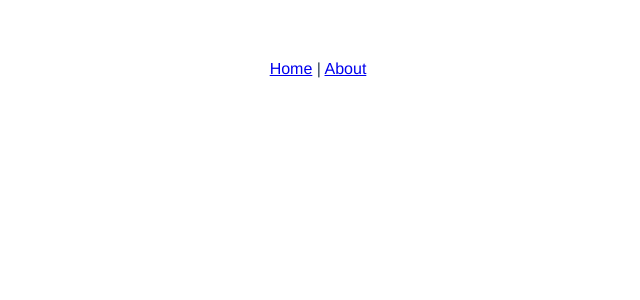
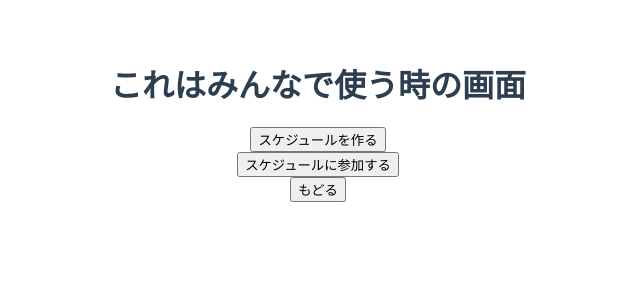
Before and after one commit to MiNAMi37379/challecara2019, a Vue app: page /mulch in a window 1280 px wide. Shown: the top 300 px of the page, without its empty margins (322-962 px from the left). Built offline with nearby package versions, Linux system fonts and the light colour scheme.

Commit message:
画面遷移の実装

```diff
--- a/src/App.vue
+++ b/src/App.vue
@@ -1,9 +1,5 @@
 <template>
   <div id="app">
-    <div id="nav">
-      <router-link to="/">Home</router-link> |
-      <router-link to="/about">About</router-link>
-    </div>
     <router-view/>
   </div>
 </template>
--- a/src/router/index.js
+++ b/src/router/index.js
@@ -11,12 +11,27 @@ const routes = [
     component: Home
   },
   {
-    path: '/about',
-    name: 'about',
+    path: '/schedule',
+    name: 'schedule',
     // route level code-splitting
     // this generates a separate chunk (about.[hash].js) for this route
     // which is lazy-loaded when the route is visited.
-    component: () => import(/* webpackChunkName: "about" */ '../views/About.vue')
+    component: () => import(/* webpackChunkName: "schedule" */ '../views/Schedule.vue')
+  },
+  {
+    path: '/doing',
+    name: 'doing',
+    component: () => import(/* webpackChunkName: "doing" */'../views/Doing.vue')
+  },
+  {
+    path: '/join',
+    name: 'join',
+    component: () => import(/* webpackChunkName: "join" */'../views/Join.vue')
+  },
+  {
+    path: '/mulch',
+    name: 'mulch',
+    component: () => import(/* webpackChunkName: "mulch" */'../views/Mulch.vue')
   }
 ]
 
--- a/src/views/About.vue
+++ /dev/null
@@ -1,5 +0,0 @@
-<template>
-  <div class="about">
-    <h1>This is an about page</h1>
-  </div>
-</template>
--- /dev/null
+++ b/src/views/Doing.vue
@@ -0,0 +1,7 @@
+<template>
+  <div id="doing">
+    <div>
+      <h1>これは実行画面</h1>
+    </div>
+  </div>
+</template>
--- a/src/views/Home.vue
+++ b/src/views/Home.vue
@@ -1,18 +1,23 @@
 <template>
-  <div class="home">
-    <img alt="Vue logo" src="../assets/logo.png">
-    <HelloWorld msg="Welcome to Your Vue.js App"/>
+  <div id="home">
+    <div>
+      <h1>これはホーム画面</h1>
+      <h1>ラーメンまであと3分</h1>
+      <button v-on:click="move_1">ひとりで使う</button> <br>
+      <button v-on:click="move_2">みんなで使う</button>
+    </div>
   </div>
 </template>
 
 <script>
-// @ is an alias to /src
-import HelloWorld from '@/components/HelloWorld.vue'
-
 export default {
-  name: 'home',
-  components: {
-    HelloWorld
+  methods: {
+    move_1: function(){
+      this.$router.push("/schedule")
+    },
+    move_2: function(){
+      this.$router.push("/mulch")
+    }
   }
 }
 </script>
--- /dev/null
+++ b/src/views/Join.vue
@@ -0,0 +1,16 @@
+<template>
+  <div class="join">
+    <h1>これは参加画面</h1>
+    <button v-on:click="back">もどる</button>
+  </div>
+</template>
+
+<script>
+export default{
+  methods: {
+    back: function(){
+      this.$router.go(-1)
+    }
+  }
+}
+</script>
--- /dev/null
+++ b/src/views/Mulch.vue
@@ -0,0 +1,24 @@
+<template>
+  <div class="mulch">
+    <h1>これはみんなで使う時の画面</h1>
+    <button v-on:click="move_1">スケジュールを作る</button> <br>
+    <button v-on:click="move_2">スケジュールに参加する</button> <br>
+    <button v-on:click="back">もどる</button>
+  </div>
+</template>
+
+<script>
+export default{
+    methods: {
+    move_1: function(){
+      this.$router.push("/schedule")
+    },
+    move_2: function(){
+      this.$router.push("/join")
+    },
+    back: function(){
+        this.$router.go(-1)
+    }
+  }
+}
+</script>
--- /dev/null
+++ b/src/views/Schedule.vue
@@ -0,0 +1,20 @@
+<template>
+  <div class="schedule">
+    <h1>これはスケジュール作成画面</h1>
+    <button v-on:click="doing">完成！</button> <br>
+    <button v-on:click="back">もどる</button>
+  </div>
+</template>
+
+<script>
+export default{
+    methods: {
+    doing: function(){
+      this.$router.push("/doing")
+    },
+    back: function(){
+      this.$router.go(-1)
+    }
+  }
+}
+</script>
```
